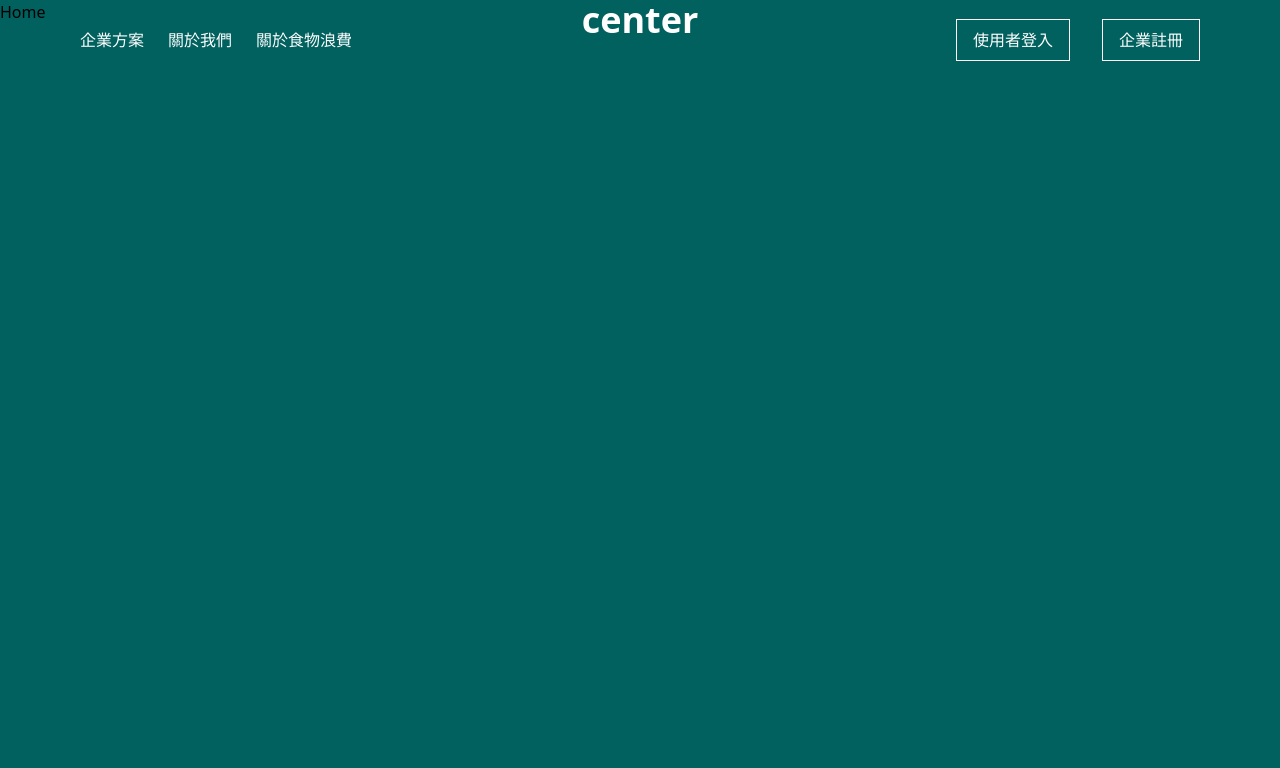
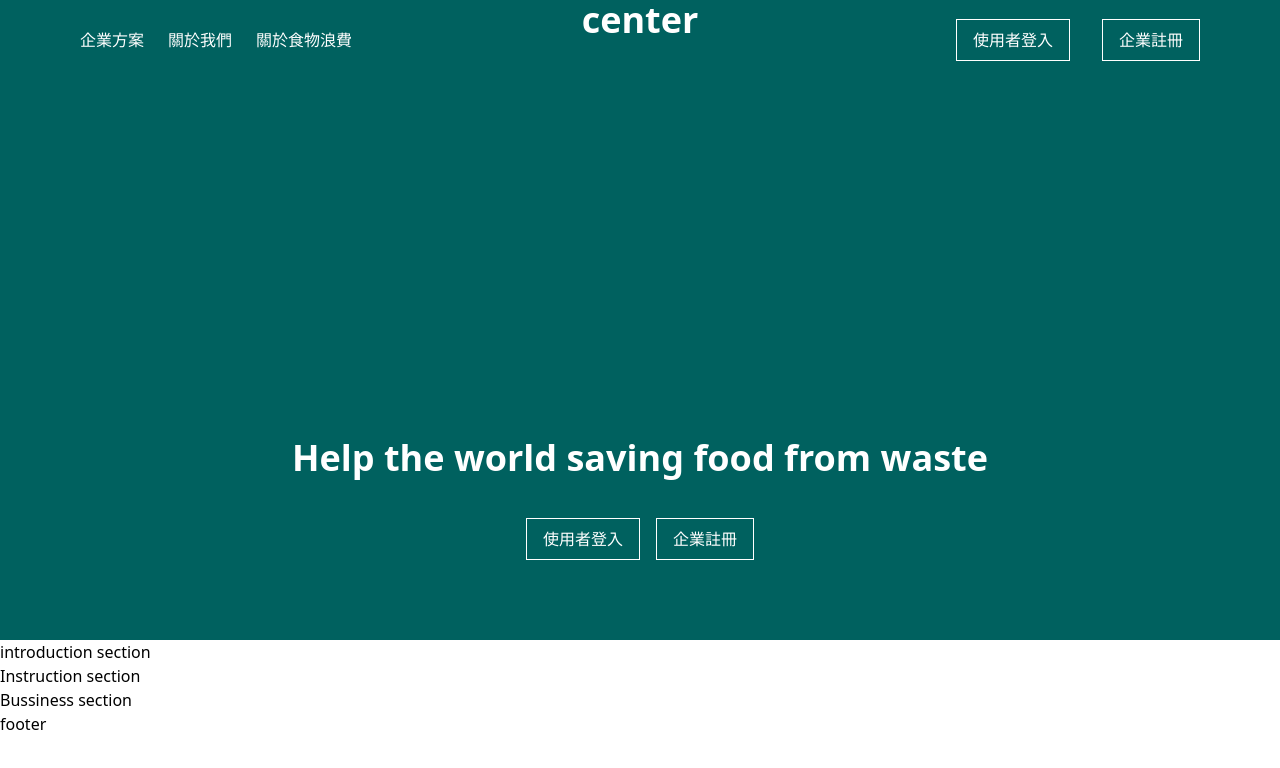
Before and after one commit to ShowGa/FoodWasteSavior, a React (Vite) app: page / in a window 1280 px wide. Shown: the top 768 px of the page. Built offline with nearby package versions, Linux system fonts and the light colour scheme.

Commit message:
<Progress> 1. Hero section structure

```diff
--- a/src/components/Header.jsx
+++ b/src/components/Header.jsx
@@ -23,7 +23,7 @@ const Header = () => {
 
   return (
     <>
-      <header className="c-header" data-theme={`${theme}`}>
+      <header className="c-header z-50" data-theme={`${theme}`}>
         <div className="max-w-7xl px-20 mx-auto max-lg:px-8">
           <nav className="flex flex-row items-center z-10 max-lg:border-b">
             {/* left */}
--- a/src/index.css
+++ b/src/index.css
@@ -15,7 +15,7 @@ body {
   box-sizing: border-box;
 
   height: 3000px;
-  background-color: var(--primary-color-maintheme);
+  /* background-color: var(--primary-color-maintheme); */
 }
 
 header {
--- a/src/pages/Home.jsx
+++ b/src/pages/Home.jsx
@@ -1,7 +1,44 @@
 import React from "react";
 
+// No data need to fetch from database
 const Home = () => {
-  return <div>Home</div>;
+  return (
+    <div>
+      {/* Hero section */}
+      <section className="h-[40rem] bg-[rgb(0,97,95)]">
+        {/* for background image => absolute */}
+        <div className="absolute top-0 left-0 w-full h-full"></div>
+        <div className="flex flex-col justify-end items-center h-full text-white pb-20 px-3">
+          <div className="flex flex-col items-center gap-4">
+            <h1 className="text-4xl font-bold text-center">
+              Help the world saving food from waste
+            </h1>
+
+            <div className="flex flex-row gap-4 mt-6">
+              <div className="btn">
+                <a>使用者登入</a>
+              </div>
+              <div className="btn">
+                <a>企業註冊</a>
+              </div>
+            </div>
+          </div>
+        </div>
+      </section>
+
+      {/* Introduction Section */}
+      <section>introduction section</section>
+
+      {/* Instruction Section */}
+      <section>Instruction section</section>
+
+      {/* Bussiness Section */}
+      <section>Bussiness section</section>
+
+      {/* Footer Section */}
+      <section>footer</section>
+    </div>
+  );
 };
 
 export default Home;
```
